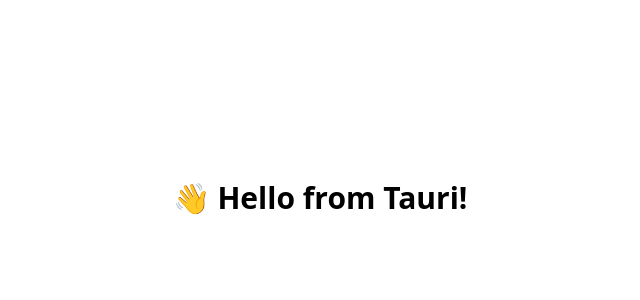
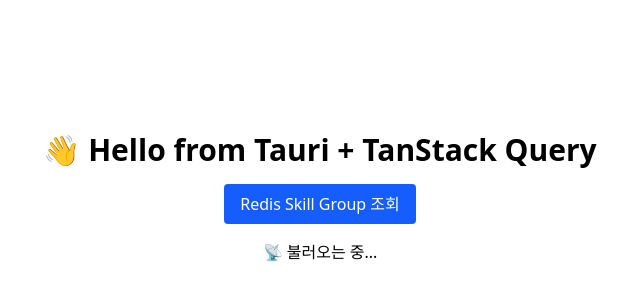
Before and after one commit to nexus-aicc-lab/tauri-cti-task-manager, a React (Vite) app: page /hello in a window 1280 px wide. Shown: the part 202-502 px from the top of the page, without its empty margins (320-960 px from the left). Built offline with nearby package versions, Linux system fonts and the light colour scheme; no server answers.

Commit message:
update for api test

```diff
--- a/package.json
+++ b/package.json
@@ -13,12 +13,14 @@
   "dependencies": {
     "@radix-ui/react-slot": "^1.2.3",
     "@tailwindcss/vite": "^4.1.10",
+    "@tanstack/react-query": "^5.80.10",
     "@tanstack/react-router": "^1.121.24",
     "@tauri-apps/api": "^2",
     "@tauri-apps/plugin-dialog": "^2.2.2",
     "@tauri-apps/plugin-fs": "^2.3.0",
     "@tauri-apps/plugin-opener": "^2",
     "@tauri-apps/plugin-process": "^2.2.2",
+    "axios": "^1.10.0",
     "class-variance-authority": "^0.7.1",
     "clsx": "^2.1.1",
     "lucide-react": "^0.515.0",
--- a/src/main.tsx
+++ b/src/main.tsx
@@ -1,20 +1,46 @@
+// // 📄 C:\tauri\cti-task-manager-tauri\src\main.tsx
+
+// import React from "react";
+// import ReactDOM from "react-dom/client";
+// import { RouterProvider } from "@tanstack/react-router";
+// import { Toaster } from "sonner"; // ✅ 알림 컴포넌트
+
+// import "./main.css";
+// import { router } from "./route";
+
+// ReactDOM.createRoot(document.getElementById("root") as HTMLElement).render(
+//   <React.StrictMode>
+//     <RouterProvider router={router} />
+//     <Toaster
+//       position="top-center"   // ✅ 여기만 추가
+//       richColors
+//       closeButton
+//     />
+//   </React.StrictMode>
+// );
+
 // 📄 C:\tauri\cti-task-manager-tauri\src\main.tsx
 
 import React from "react";
 import ReactDOM from "react-dom/client";
 import { RouterProvider } from "@tanstack/react-router";
-import { Toaster } from "sonner"; // ✅ 알림 컴포넌트
+import { QueryClient, QueryClientProvider } from "@tanstack/react-query";
+import { Toaster } from "sonner";
 
 import "./main.css";
 import { router } from "./route";
 
+const queryClient = new QueryClient(); // ✅ 여기서 바로 생성해도 OK
+
 ReactDOM.createRoot(document.getElementById("root") as HTMLElement).render(
   <React.StrictMode>
-    <RouterProvider router={router} />
-    <Toaster
-      position="top-center"   // ✅ 여기만 추가
-      richColors
-      closeButton
-    />
+    <QueryClientProvider client={queryClient}> {/* ✅ 감싸주기 */}
+      <RouterProvider router={router} />
+      <Toaster
+        position="top-center"
+        richColors
+        closeButton
+      />
+    </QueryClientProvider>
   </React.StrictMode>
 );
--- a/src/pages/hello.tsx
+++ b/src/pages/hello.tsx
@@ -1,9 +1,33 @@
-// C:\tauri\cti-task-manager-tauri\src\pages\hello.tsx
+'use client';
+
+import { useApiForGetSkillGroupFilter } from "@/shared/hook/useApiForGetSkillGroupFilter";
+
 
 export default function HelloPage() {
+    // 🔽 임시 테스트용 요청 파라미터 (Spring API에 맞게 수정 가능)
+    const { data, isLoading, error, refetch } = useApiForGetSkillGroupFilter({
+        groupType: 'TEST', // 여긴 Spring 서버에 맞게 바꿔야 함
+    });
+
     return (
-        <div className="w-full h-screen flex items-center justify-center bg-white">
-            <h1 className="text-3xl font-bold">👋 Hello from Tauri!</h1>
+        <div className="w-full h-screen flex flex-col items-center justify-center bg-white gap-4 p-4">
+            <h1 className="text-3xl font-bold">👋 Hello from Tauri + TanStack Query</h1>
+
+            <button
+                className="px-4 py-2 bg-blue-600 text-white rounded hover:bg-blue-700"
+                onClick={() => refetch()}
+            >
+                Redis Skill Group 조회
+            </button>
+
+            {isLoading && <p>📡 불러오는 중...</p>}
+            {error && <p className="text-red-500">❌ 에러 발생</p>}
+
+            {data && (
+                <pre className="mt-4 w-full max-w-2xl bg-gray-100 p-4 rounded text-sm overflow-auto">
+                    {JSON.stringify(data, null, 2)}
+                </pre>
+            )}
         </div>
     );
 }
--- /dev/null
+++ b/src/shared/api/apiForRedisTest.ts
@@ -0,0 +1,10 @@
+// 📄 src/shared/api/apiForRedisTest.ts
+import { axiosInstance } from './axiosInstance';
+
+export const apiForGetSkillGroupFilter = async (params: any) => {
+    const response = await axiosInstance.post(
+        '/uconnect/redisData/testEcho',
+        params
+    );
+    return response.data;
+};
--- /dev/null
+++ b/src/shared/api/axiosInstance.ts
@@ -0,0 +1,11 @@
+// 📄 src/shared/api/axiosInstance.ts
+import axios from 'axios';
+
+export const axiosInstance = axios.create({
+    baseURL: 'http://localhost:8080',
+    timeout: 5000,
+    withCredentials: true, // ✅ 세션 쿠키 포함을 위한 필수 설정
+    headers: {
+        'Content-Type': 'application/json',
+    },
+});
--- /dev/null
+++ b/src/shared/hook/useApiForGetSkillGroupFilter.ts
@@ -0,0 +1,11 @@
+import { useQuery } from '@tanstack/react-query';
+import { apiForGetSkillGroupFilter } from '../api/apiForRedisTest';
+
+export const useApiForGetSkillGroupFilter = (params: any, enabled = true) => {
+    return useQuery({
+        queryKey: ['skillGroupFilter', params], // 파라미터 포함해서 캐싱 구분
+        queryFn: () => apiForGetSkillGroupFilter(params),
+        enabled, // 필요할 때만 실행
+        staleTime: 1000 * 60, // 1분간 캐시 유지
+    });
+};
```
Also changed, not shown: 1 other file (tests, documents, lock files or other folders).
